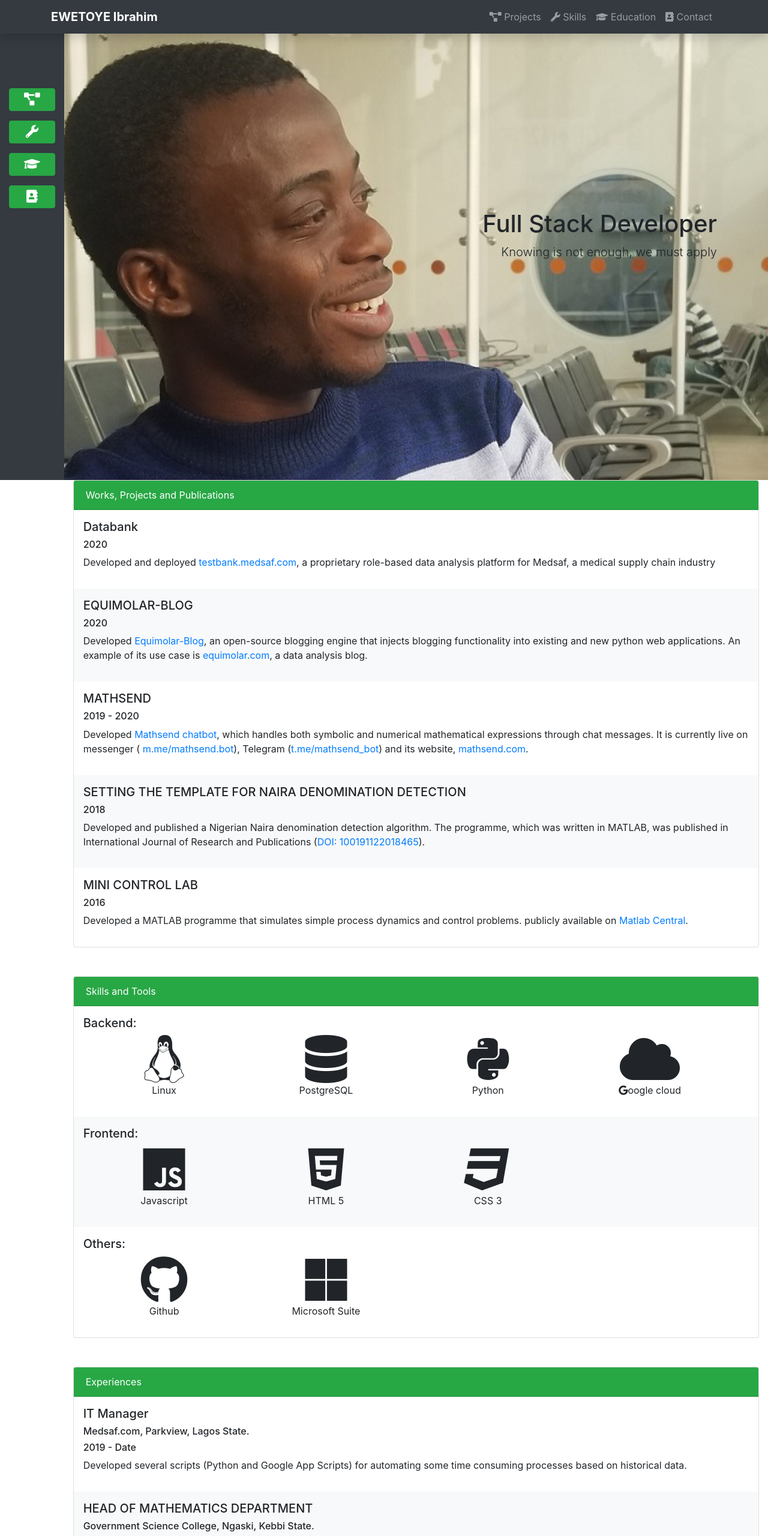
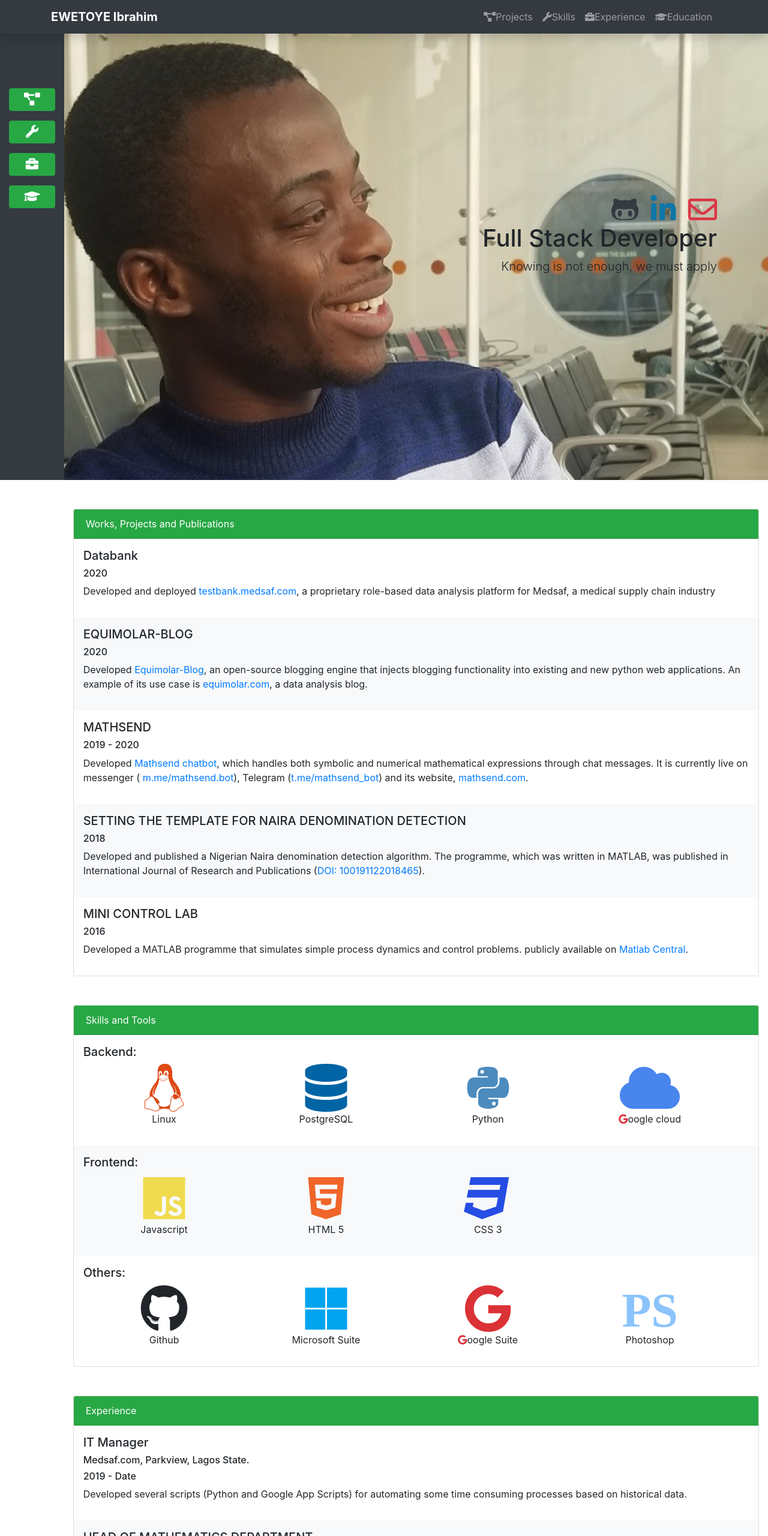
Before and after one commit to EwetoyeIbrahim/EwetoyeIbrahim.github.io, a website: page index.html in a window 1280 px wide. Shown: the top 2560 px of the page at 60% size. Drawn offline with nearby package versions, Linux system fonts and the light colour scheme.

Commit message:
coloured icons

```diff
--- a/index.html
+++ b/index.html
@@ -21,16 +21,16 @@
       <div class="collapse navbar-collapse" id="navbarResponsive">
         <ul class="navbar-nav ml-auto">
           <li class="nav-item">
-            <a class="nav-link" href="#"><i class="fas fa-project-diagram"></i> Projects</a>
+            <a class="nav-link" href="#Publications"><i class="fas fa-project-diagram"></i>Projects</a>
           </li>
           <li class="nav-item">
-            <a class="nav-link" href="#"><i class="fas fa-wrench"></i> Skills</a>
+            <a class="nav-link" href="#Skills"><i class="fas fa-wrench"></i>Skills</a>
           </li>
           <li class="nav-item">
-            <a class="nav-link" href="#"><i class="fas fa-graduation-cap"></i> Education</a>
+            <a class="nav-link" href="#Experience"><i class="fas fa-briefcase"></i>Experience</a>
           </li>
           <li class="nav-item">
-            <a class="nav-link" href="#"><i class="fas fa-address-book"></i> Contact</a>
+            <a class="nav-link" href="#Education"><i class="fas fa-graduation-cap"></i>Education</a>
           </li>
         </ul>
       </div>
@@ -48,6 +48,10 @@
         <div class="container h-100">
             <div class="row h-100 align-items-center">
                 <div class="col-12 text-right">
+                    <a href="https://github.com/EwetoyeIbrahim"><i class="fab fa-github-alt fa-3x pr-3 text-dark"></i></a>
+                    <a href="https://linkedin.com/Ewetoye" class="text-primary"><i class="fab fa-linkedin-in fa-3x pr-3" style="color: #0e76a8;"></i></a>
+                    <a href="mailto:i.ewetoye@gmail.com"><i class="far fa-envelope fa-3x text-danger"></i></a>
+
                     <h1>Full Stack Developer</h1>
                     <p class="lead">Knowing is not enough, we must apply</p>
                 </div>
@@ -59,17 +63,16 @@
     <div class="col-2 col-md-1 bg-dark d-block pt-5" style="position: fixed; top: 51px; bottom: 0; left: 0;overflow-y: auto; z-index: 1000; display: block;">
         <div class="mt-5">
             <!-- Sidebar  -->
-            <a href="#" class="btn btn-success col-12 mb-3"><i class="fas fa-project-diagram fa-lg"></i></a>
-            <a href="#" class="btn btn-success col-12 mb-3"><i class="fas fa-wrench fa-lg"></i></a>
-            <a href="#" class="btn btn-success col-12 mb-3"><i class="fas fa-graduation-cap fa-lg"></i></a>
-            <a href="#" class="btn btn-success col-12 mb-3"><i class="fas fa-address-book fa-lg"></i></a>
-
+            <a href="#Publications" class="btn btn-success col-12 mb-3"><i class="fas fa-project-diagram fa-lg"></i></a>
+            <a href="#Skills" class="btn btn-success col-12 mb-3"><i class="fas fa-wrench fa-lg"></i></a>
+            <a href="#Experience" class="btn btn-success col-12 mb-3"><i class="fas fa-briefcase fa-lg"></i></a>
+            <a href="#Education" class="btn btn-success col-12 mb-3"><i class="fas fa-graduation-cap fa-lg"></i></a>
         </div>
     </div>
 
     <!-- Page Content-->
     <div class="col-10 col-md-11 offset-2 offset-md-1">
-        <div class="card" id="Publications">
+        <div class="card mt-5" id="Publications">
             <div class="card-header bg-success text-white">
                 Works, Projects and Publications
             </div>
@@ -112,7 +115,7 @@
             </div>
         </div>
 
-        <div class="card mt-5" id="skills">
+        <div class="card mt-5" id="Skills">
             <div class="card-header bg-success text-white">
                 Skills and Tools
             </div>
@@ -120,20 +123,20 @@
                 <h5>Backend:</h5>
                 <div class="row col-12">
                     <div class="text-center col-12 col-sm-6 col-md-4 col-lg-3">
-                        <i class="fab fa-linux fa-5x"></i>
+                        <i class="fab fa-linux fa-5x" style="color: #dd4814;"></i>
                         <p>Linux</p>
                     </div>
                     <div class="text-center col-12 col-sm-6 col-md-4 col-lg-3">
-                        <i class="fas fa-database fa-5x"></i>
+                        <i class="fas fa-database fa-5x" style="color: #0064a5;"></i>
                         <p>PostgreSQL</p>
                     </div>
                     <div class="text-center col-12 col-sm-6 col-md-4 col-lg-3">
-                        <i class="fab fa-python fa-5x"></i>
+                        <i class="fab fa-python fa-5x" style="color: #4B8BBE;"></i>
                         <p>Python</p>
                     </div>
                     <div class="text-center col-12 col-sm-6 col-md-4 col-lg-3">
-                        <i class="fas fa-cloud fa-5x"></i>
-                        <p> <i class="fab fa-google"></i>oogle cloud</p>
+                        <i class="fas fa-cloud fa-5x" style="color: #4885ed;"></i>
+                        <p><i class="fab fa-google" style="color: #db3236;"></i>oogle cloud</p>
                     </div>
                 </div>
             </div>
@@ -141,15 +144,15 @@
                 <h5>Frontend:</h5>
                 <div class="row col-12">
                     <div class="text-center col-12 col-sm-6 col-md-4 col-lg-3">
-                        <i class="fab fa-js fa-5x"></i>
+                        <i class="fab fa-js fa-5x" style="color: #f0db4f;"></i>
                         <p>Javascript</p>
                     </div>
                     <div class="text-center col-12 col-sm-6 col-md-4 col-lg-3">
-                        <i class="fab fa-html5 fa-5x"></i>
+                        <i class="fab fa-html5 fa-5x" style="color: #f06529;"></i>
                         <p>HTML 5</p>
                     </div>
                     <div class="text-center col-12 col-sm-6 col-md-4 col-lg-3">
-                        <i class="fab fa-css3 fa-5x"></i>
+                        <i class="fab fa-css3 fa-5x" style="color: #264de4;"></i>
                         <p>CSS 3</p>
                     </div>
                 </div>
@@ -162,8 +165,16 @@
                         <p>Github</p>
                     </div>
                     <div class="text-center col-12 col-sm-6 col-md-4 col-lg-3">
-                        <i class="fab fa-microsoft fa-5x"></i>
+                        <i class="fab fa-microsoft fa-5x" style="color: #00A4EF;"></i>
                         <p>Microsoft Suite</p>
+                    </div>
+                    <div class="text-center col-12 col-sm-6 col-md-4 col-lg-3">
+                        <i class="fab fa-google fa-5x" style="color: #db3236;"></i>
+                        <p> <i class="fab fa-google" style="color: #db3236;"></i>oogle Suite</p>
+                    </div>
+                    <div class="text-center col-12 col-sm-6 col-md-4 col-lg-3">
+                        <span class="fab fa-5x font-weight-bold" style="color: #8BC3FC;">PS</span>
+                        <p>Photoshop</p>
                     </div>
                 </div>
             </div>
@@ -171,7 +182,7 @@
 
         <div class="card mt-5" id="Experience">
             <div class="card-header bg-success text-white">
-                Experiences
+                Experience
             </div>
             <div class="p-3">
                 <h5>IT Manager</h5>
@@ -217,7 +228,7 @@
             </div>
         </div>
 
-        <div class="card mt-5" id="Experience">
+        <div class="card mt-5" id="Education">
             <div class="card-header bg-success text-white">
                 Education and Trainings
             </div>
```
